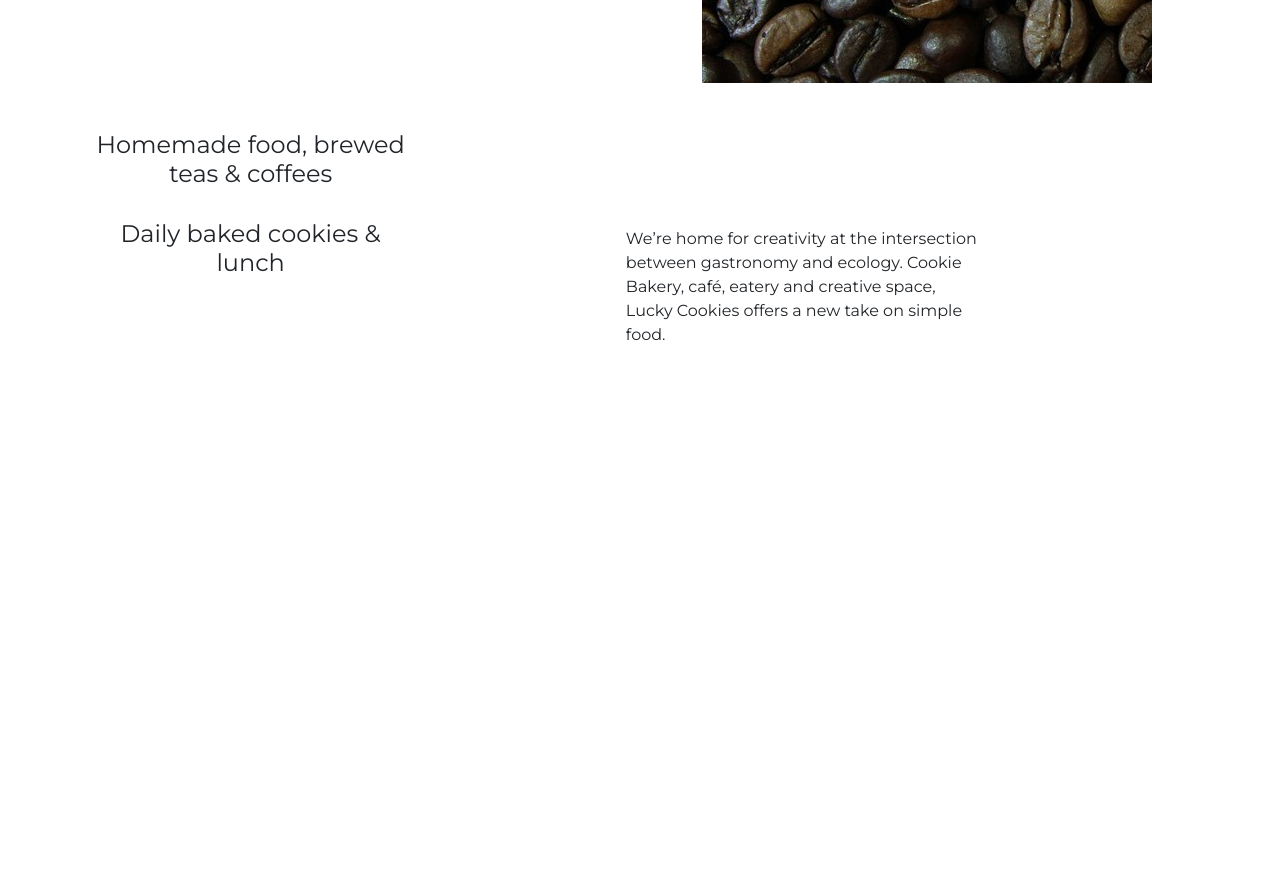
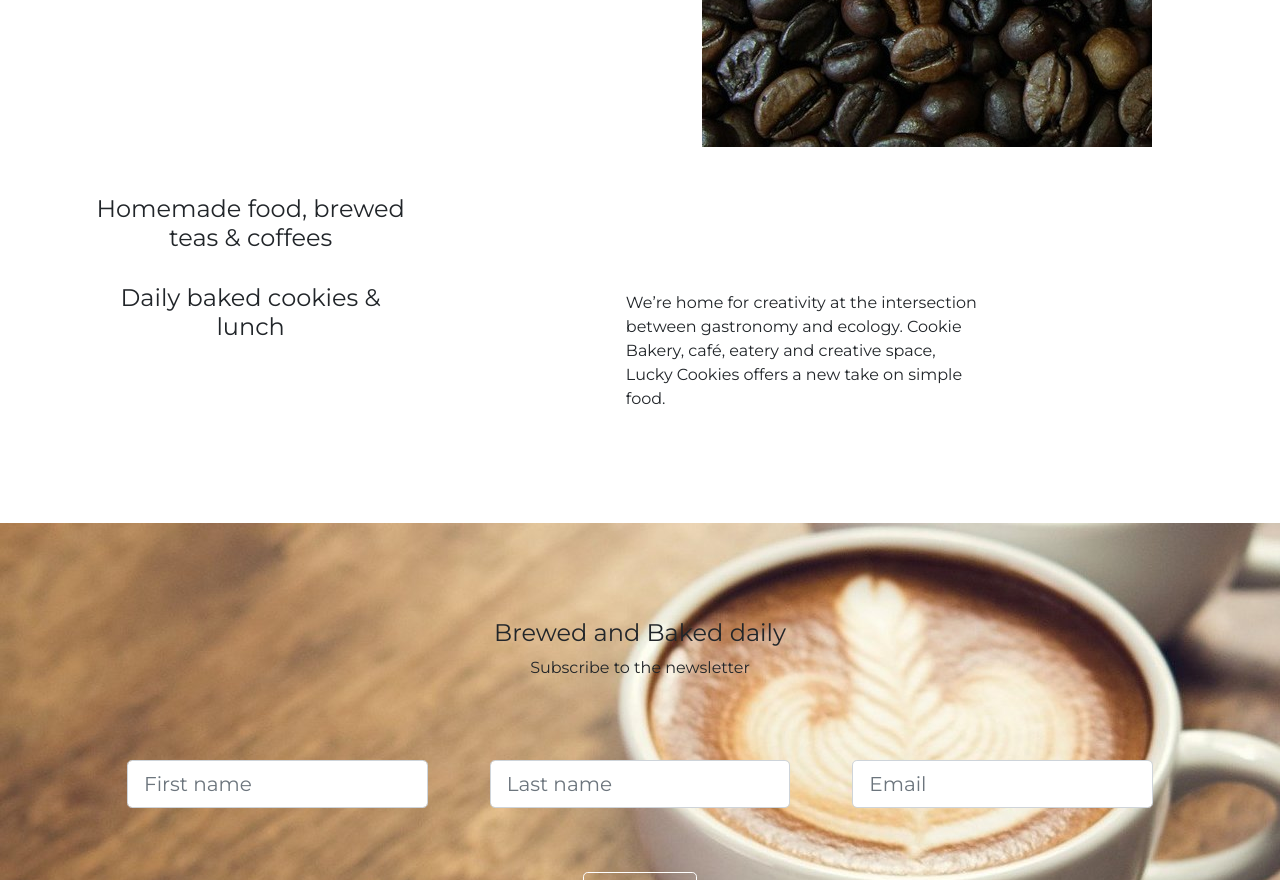
Before and after one commit to nicholas570/lucky-cookies, a React (Create React App) app: page / in a window 1280 px wide. Shown: the part 1920-2800 px from the top of the page. Before the commit the page ends 2283 px from the top, so only its background shows below. Built offline with nearby package versions, Linux system fonts and the light colour scheme; the HTML template or start-up script is replaced by a standard one.

Commit message:
creating newsLetter component and fixing padding/margin

```diff
--- a/public/data.json
+++ b/public/data.json
@@ -54,6 +54,9 @@
     { "id": 11, "image": "tart.jpg" },
     { "id": 12, "image": "shelf.jpg" }
   ],
+  "newsLetter": {
+    "image": "newsLetter.jpg"
+  },
   "shop": {
     "description": "We are cookie, coffee and tea expert. Here tou can order and pay online. Orders have to be made before 8pm for the next day, can be taken at the shop or delivered subject to availability. Delivered only in city center (Ile de Nantes, Talensac, Viarme, Dobré, Cathédrale, Saint Donatien, Chantiers Navals, Gare)",
     "partners text": "Our cookies are also available at our friends shops. ",
--- a/src/App.jsx
+++ b/src/App.jsx
@@ -16,6 +16,7 @@ function App() {
   const [address, setAddress] = useState([]);
   const [contacts, setContacts] = useState([]);
   const [openings, setOpenings] = useState([]);
+  const [newsLetter, setNewsLetter] = useState([]);
 
   const fetchData = async () => {
     await axios
@@ -30,6 +31,7 @@ function App() {
         setAddress(res.data.address);
         setContacts(res.data.contacts);
         setOpenings(res.data.openings);
+        setNewsLetter(res.data.newsLetter);
       })
       .catch((err) => alert(err.message));
   };
@@ -50,6 +52,7 @@ function App() {
         address={address}
         contacts={contacts}
         openings={openings}
+        newsLetter={newsLetter}
       />
     </div>
   );
--- a/src/Routerz.jsx
+++ b/src/Routerz.jsx
@@ -5,7 +5,17 @@ import { BrowserRouter as Router, Switch, Route } from 'react-router-dom';
 import Home from './views/Home';
 
 function Routerz(props) {
-  const { main, content, shop, goods, pics, offers, address, contacts } = props;
+  const {
+    main,
+    content,
+    shop,
+    goods,
+    pics,
+    offers,
+    address,
+    contacts,
+    newsLetter,
+  } = props;
 
   return (
     <Router>
@@ -20,6 +30,7 @@ function Routerz(props) {
             offers={offers}
             address={address}
             contacts={contacts}
+            newsLetter={newsLetter}
           />
         </Route>
       </Switch>
@@ -36,6 +47,7 @@ Routerz.propTypes = {
   offers: PropTypes.shape.isRequired,
   address: PropTypes.shape.isRequired,
   contacts: PropTypes.shape.isRequired,
+  newsLetter: PropTypes.shape.isRequired,
 };
 
 export default Routerz;
--- a/src/components/home/Carousel.jsx
+++ b/src/components/home/Carousel.jsx
@@ -7,7 +7,7 @@ function CarouselComponent(props) {
   const { pics } = props;
 
   return (
-    <Carousel className="m-5">
+    <Carousel className="m-3 m-md-5">
       {pics.map((pic) => {
         return (
           <Carousel.Item key={pic.id}>
--- /dev/null
+++ b/src/components/home/NewsLetterForm.jsx
@@ -0,0 +1,38 @@
+import React from 'react';
+
+import { Form, Col, Row, Button } from 'react-bootstrap';
+
+function NewsLetterForm() {
+  return (
+    <div className="pt-5 p-md-5">
+      <div className="mt-5">
+        <h4>Brewed and Baked daily</h4>
+        <p>Subscribe to the newsletter</p>
+      </div>
+      <Form>
+        <Row className="d-flex flex-column flex-md-row p-5">
+          <Col className="m-3">
+            <Form.Control placeholder="First name" size="lg" />
+          </Col>
+          <Col className="m-3">
+            <Form.Control placeholder="Last name" size="lg" />
+          </Col>
+          <Col className="m-3">
+            <Form.Control placeholder="Email" size="lg" />
+          </Col>
+        </Row>
+
+        <Button
+          variant="danger"
+          className="btn btn-outline-light"
+          size="lg"
+          type="submit"
+        >
+          Sign Up
+        </Button>
+      </Form>
+    </div>
+  );
+}
+
+export default NewsLetterForm;
--- a/src/containers/general/Navbar.jsx
+++ b/src/containers/general/Navbar.jsx
@@ -25,7 +25,7 @@ function NavbarComponent(props) {
   return (
     <div>
       <Navbar
-        className="d-flex justify-content-around mt-5"
+        className="d-flex justify-content-around my-5"
         color="light"
         light
         expand="md"
--- a/src/containers/home/Content.jsx
+++ b/src/containers/home/Content.jsx
@@ -10,7 +10,7 @@ function Content(props) {
   const { content } = props;
 
   return (
-    <Container className="d-flex flex-column flex-md-row mt-5">
+    <Container className="d-flex flex-column flex-md-row mt-5 pb-5">
       <Slogan content={content} />
       <TextContent content={content} />
     </Container>
--- /dev/null
+++ b/src/containers/home/NewsLetter.jsx
@@ -0,0 +1,27 @@
+import React from 'react';
+import PropTypes from 'prop-types';
+
+import Container from 'react-bootstrap/Container';
+
+import NewsLetterForm from '../../components/home/NewsLetterForm';
+
+function NewsLetter(props) {
+  const { newsLetter } = props;
+  return (
+    <Container
+      fluid
+      className="vh-100 mt-5"
+      style={{
+        background: `url(/assets/images/newsLetter/${newsLetter.image}) no-repeat`,
+      }}
+    >
+      <NewsLetterForm />
+    </Container>
+  );
+}
+
+NewsLetter.propTypes = {
+  newsLetter: PropTypes.shape.isRequired,
+};
+
+export default NewsLetter;
--- a/src/containers/home/Pics.jsx
+++ b/src/containers/home/Pics.jsx
@@ -5,7 +5,7 @@ import Image from 'react-bootstrap/Image';
 
 function Pics() {
   return (
-    <Container className="d-flex flex-column flex-md-row">
+    <Container className="d-flex flex-column flex-md-row my-5 pt-5">
       <Image
         className="mr-md-5 mb-5 mt-5 h-50"
         src="/assets/images/home/chairs.jpg"
--- a/src/scss/app.scss
+++ b/src/scss/app.scss
@@ -4,5 +4,6 @@ $font-family-sans-serif: Montserrat, sans-serif;
 $light: #ffffff;
 $dark: black;
 $jumbotron-bg: #ffffff;
+$danger: transparent;
 
 @import '~bootstrap/scss/bootstrap';
--- a/src/views/Home.jsx
+++ b/src/views/Home.jsx
@@ -6,9 +6,10 @@ import Carousel from '../components/home/Carousel';
 import MainInfo from '../containers/home/MainInfo';
 import Pics from '../containers/home/Pics';
 import Content from '../containers/home/Content';
+import NewsLetter from '../containers/home/NewsLetter';
 
 function Home(props) {
-  const { main, content, pics, offers, address, contacts } = props;
+  const { main, content, pics, offers, address, contacts, newsLetter } = props;
 
   return (
     <>
@@ -17,6 +18,7 @@ function Home(props) {
       <MainInfo address={address} offers={offers} contacts={contacts} />
       <Pics />
       <Content content={content} />
+      <NewsLetter newsLetter={newsLetter} />
     </>
   );
 }
@@ -28,6 +30,7 @@ Home.propTypes = {
   address: PropTypes.shape.isRequired,
   contacts: PropTypes.shape.isRequired,
   content: PropTypes.shape.isRequired,
+  newsLetter: PropTypes.shape.isRequired,
 };
 
 export default Home;
```
Also changed, not shown: public/assets/images/newsLetter/newsLetter.jpg (added).
